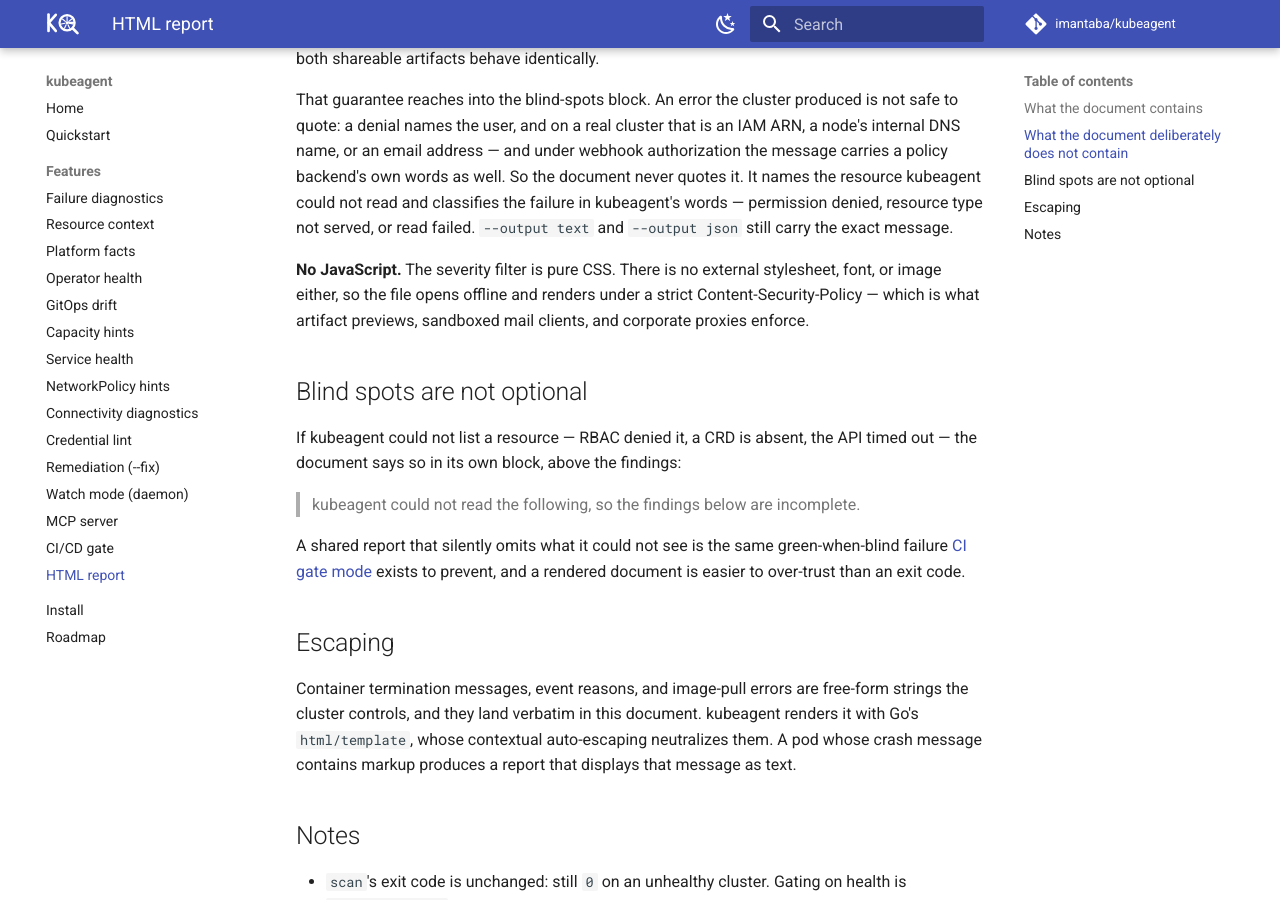
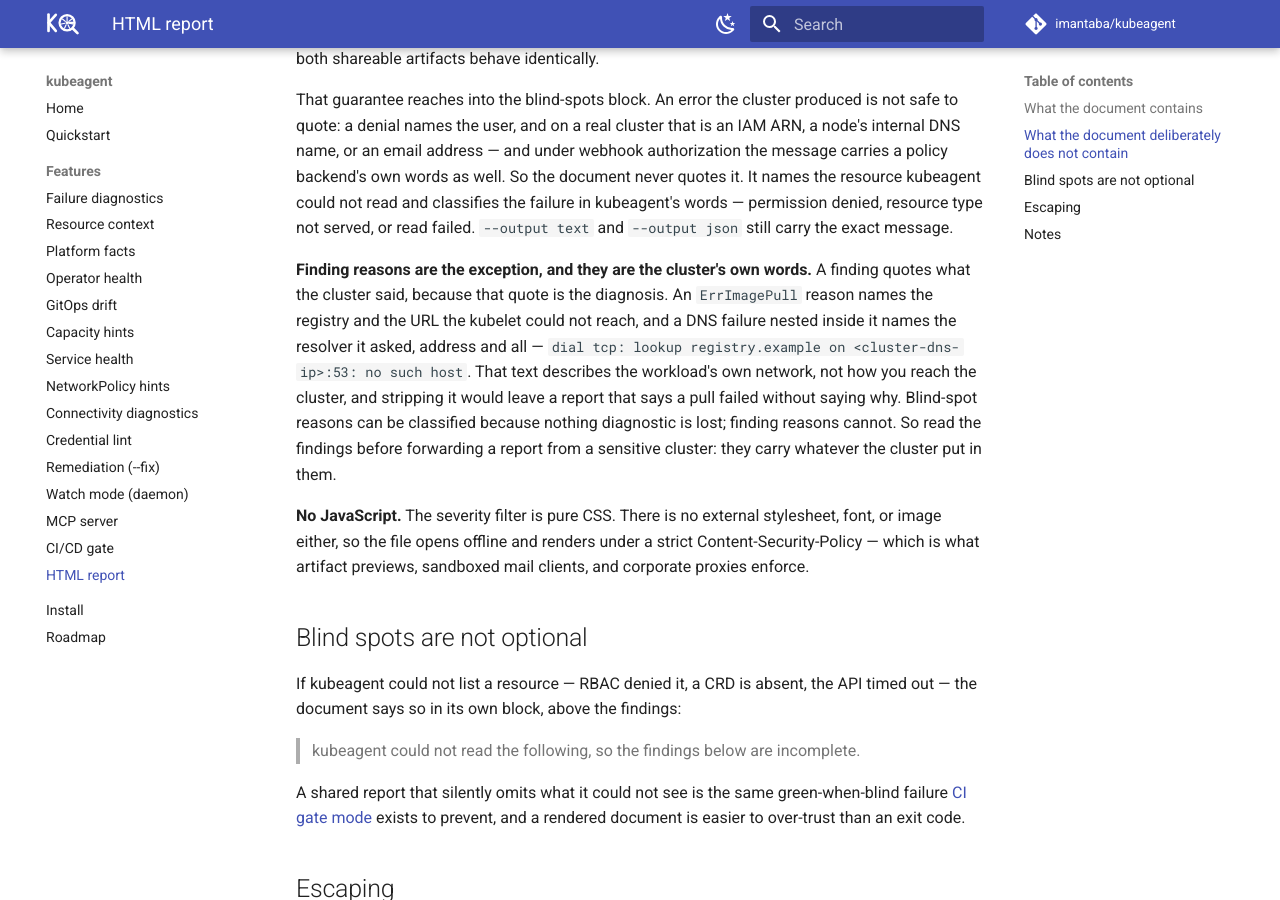
Before and after one commit to imantaba/kubeagent, an MkDocs documentation site: the page built from website/docs/features/html-report.md, in a window 1280 px wide and 900 px high, scrolled down 1050 px. Built offline with MkDocs 1.6.1 and Material for MkDocs 9.7.7, drawn with Linux system fonts in a browser that asks for light colours; comment, search, counter and statistics services are not loaded.

Commit message:
docs: say plainly that finding reasons carry whatever the cluster put in them
The live smoke gate rendered a report against a Kind cluster with a
deliberately broken image reference, and the ErrImagePull finding carried the
cluster's DNS resolver address into the document:

    dial tcp: lookup example.invalid on <cluster-dns-ip>:53: no such host

Nothing about that is a bug. The reason a finding gives is the diagnosis, and
a pull failure that does not say what it could not reach is not a diagnosis.
It is the deliberate other side of the blind-spot decision: a read failure's
reason can be classified because no diagnostic value is lost, while a
finding's reason cannot.

But "no cluster identity in it, so it is safe to forward" invited a reader to
assume more than the document promises. The identity guarantee is about the
cluster's coordinates — context name, API server URL, kubeconfig path — and
it holds. It was never a promise that no address appears anywhere, and the
docs should not have implied one.

So state the exception where the guarantee is stated, narrow the README
bullet to the three things actually excluded, and record in the changelog
both halves of the rule: blind-spot reasons classified, finding reasons
quoted.

```diff
--- a/website/docs/features/html-report.md
+++ b/website/docs/features/html-report.md
@@ -54,6 +54,18 @@
 words — permission denied, resource type not served, or read failed. `--output text` and
 `--output json` still carry the exact message.
 
+**Finding reasons are the exception, and they are the cluster's own words.**
+A finding quotes what the cluster said, because that quote is the diagnosis.
+An `ErrImagePull` reason names the registry and the URL the kubelet could not
+reach, and a DNS failure nested inside it names the resolver it asked,
+address and all — `dial tcp: lookup registry.example on <cluster-dns-ip>:53:
+no such host`. That text describes the workload's own network, not how you
+reach the cluster, and stripping it would leave a report that says a pull
+failed without saying why. Blind-spot reasons can be classified because
+nothing diagnostic is lost; finding reasons cannot. So read the findings
+before forwarding a report from a sensitive cluster: they carry whatever the
+cluster put in them.
+
 **No JavaScript.** The severity filter is pure CSS. There is no external
 stylesheet, font, or image either, so the file opens offline and renders
 under a strict Content-Security-Policy — which is what artifact previews,
```
Also changed, not shown: CHANGELOG.md, README.md.
